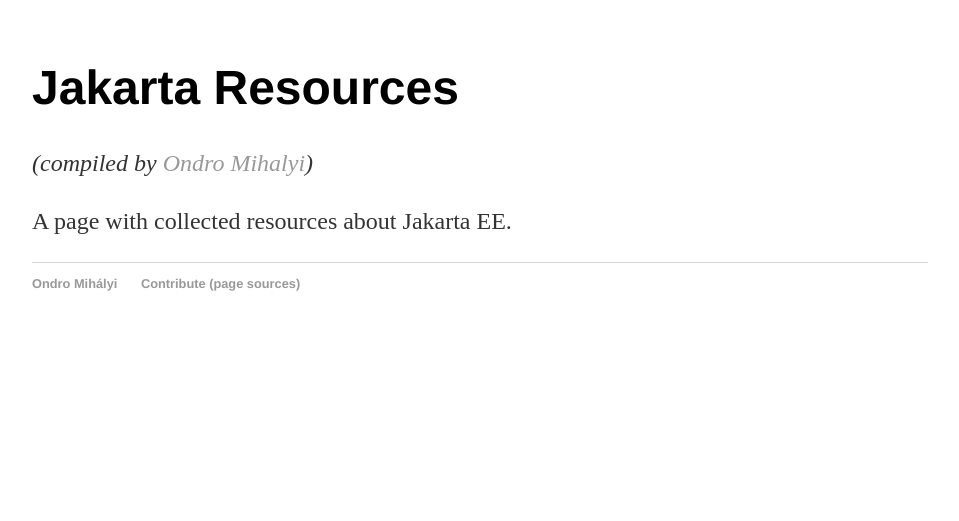
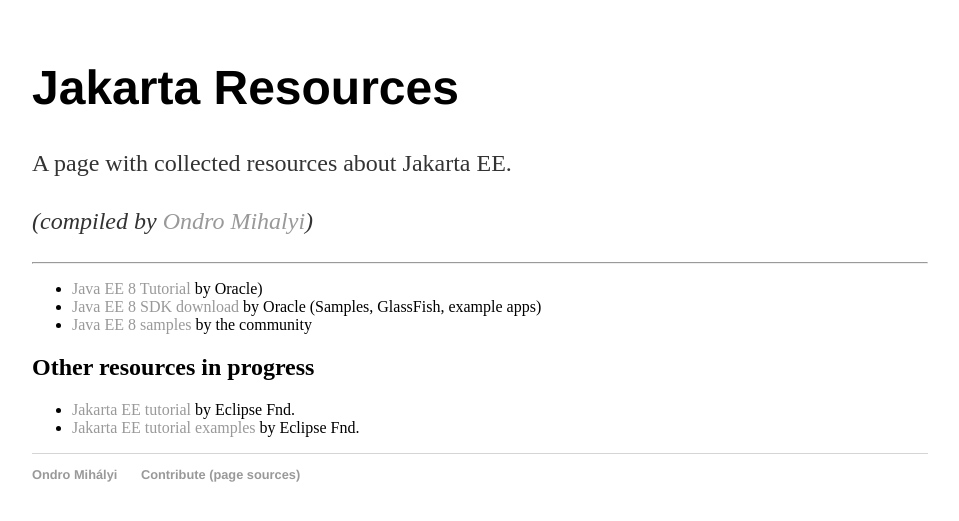
Before and after one commit to awesome-jakartaee/awesome-jakartaee.github.io, a Jekyll site: the page built from index.md, in a window 1280 px wide. Shown: the top 521 px of the page, without its empty margins (160-1119 px from the left). Built offline with Jekyll 4.4.1, drawn with Linux system fonts in a browser that asks for light colours.

Commit message:
Update index.md

```diff
--- a/index.md
+++ b/index.md
@@ -4,6 +4,17 @@
 ---
 # Jakarta Resources
 
+A page with collected resources about Jakarta EE.
+
 _(compiled by [Ondro Mihalyi](https://ondro.inginea.eu))_
 
-A page with collected resources about Jakarta EE.
+-------------------------------------
+
+* [Java EE 8 Tutorial](https://javaee.github.io/tutorial/toc.html) by Oracle)
+* [Java EE 8 SDK download](https://www.oracle.com/technetwork/java/javaee/downloads/java-ee-sdk-downloads-3908423.html) by Oracle (Samples, GlassFish, example apps)
+* [Java EE 8 samples](https://github.com/javaee-samples/javaee8-samples) by the community
+
+## Other resources in progress
+
+* [Jakarta EE tutorial](https://github.com/eclipse-ee4j/jakartaee-tutorial) by Eclipse Fnd.
+* [Jakarta EE tutorial examples](https://github.com/eclipse-ee4j/jakartaee-tutorial-examples) by Eclipse Fnd.
```
